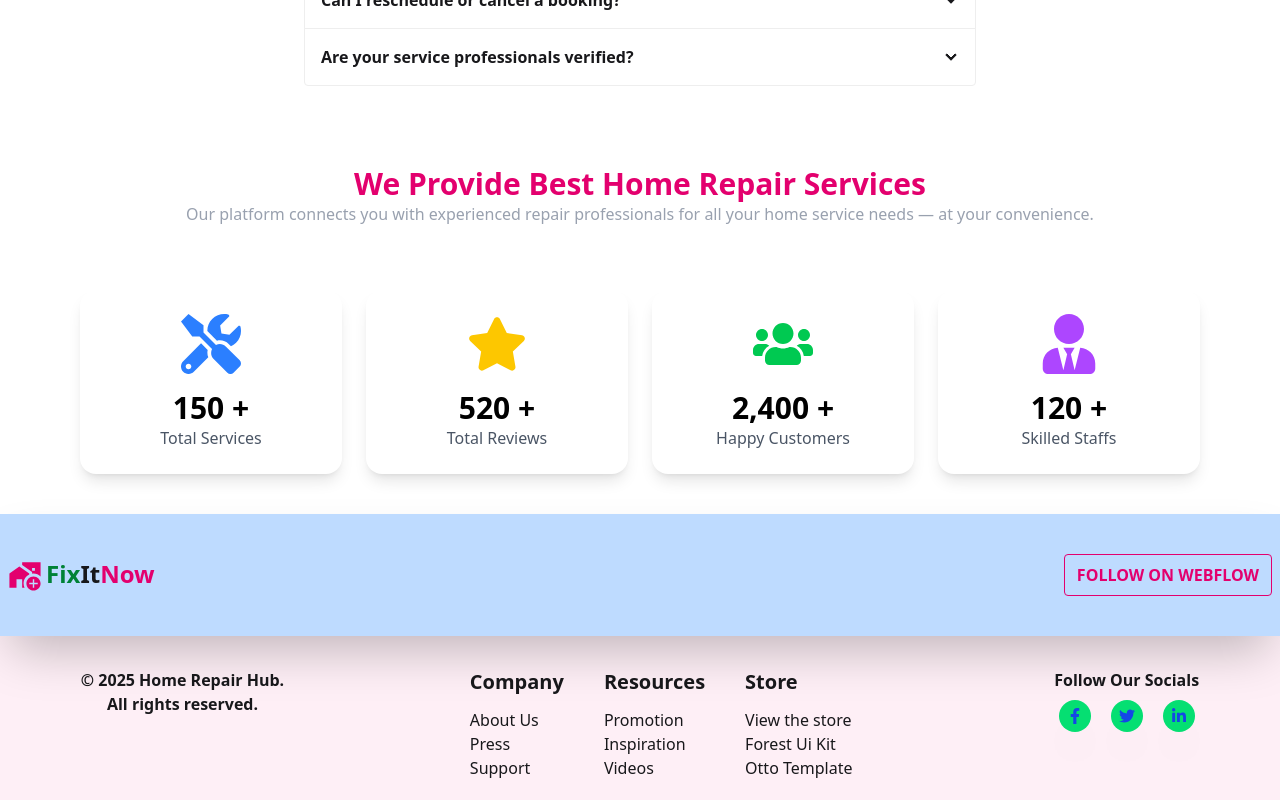
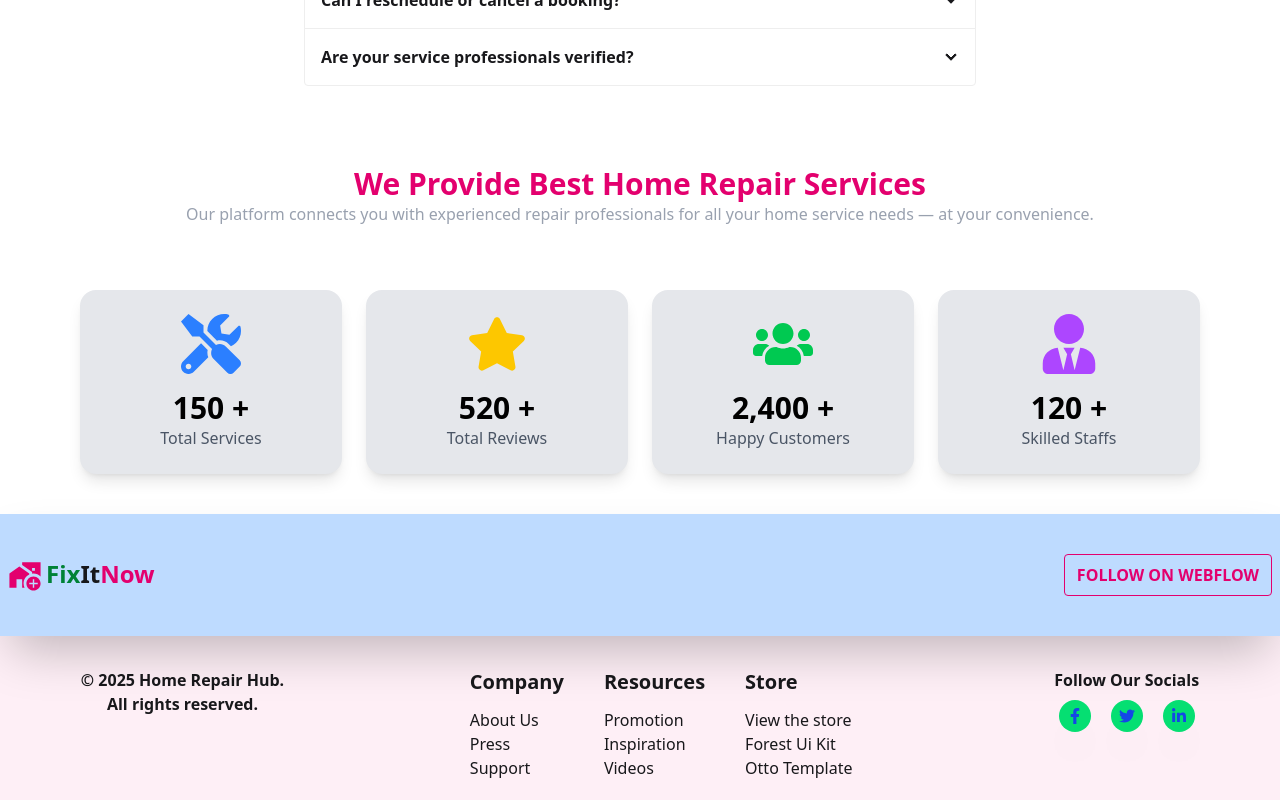
Before and after one commit to rifatalam240/home_services, a React (Vite) app: page / in a window 1280 px wide. Shown: the part 1879-2679 px from the top of the page. Built offline with nearby package versions, Linux system fonts and the light colour scheme; no server answers.

Commit message:
fix statssection

```diff
--- a/src/extrasection/StatsSection.jsx
+++ b/src/extrasection/StatsSection.jsx
@@ -41,12 +41,12 @@ export default function StatsSection() {
       </div>
       <div
         ref={ref}
-        className="grid grid-cols-1 sm:grid-cols-2 lg:grid-cols-4 gap-6 max-w-6xl mx-auto px-4"
+        className="grid grid-cols-1 sm:grid-cols-2 lg:grid-cols-4 gap-6 max-w-6xl mx-auto px-4 "
       >
         {stats.map((stat, index) => (
           <div
             key={index}
-            className="bg-white rounded-2xl shadow-lg p-6 flex flex-col items-center"
+            className="bg-gray-200 rounded-2xl shadow-lg p-6 flex flex-col items-center hover:scale-105"
           >
             {stat.icon}
             <h3 className="text-3xl text-black font-bold mt-4">
```
